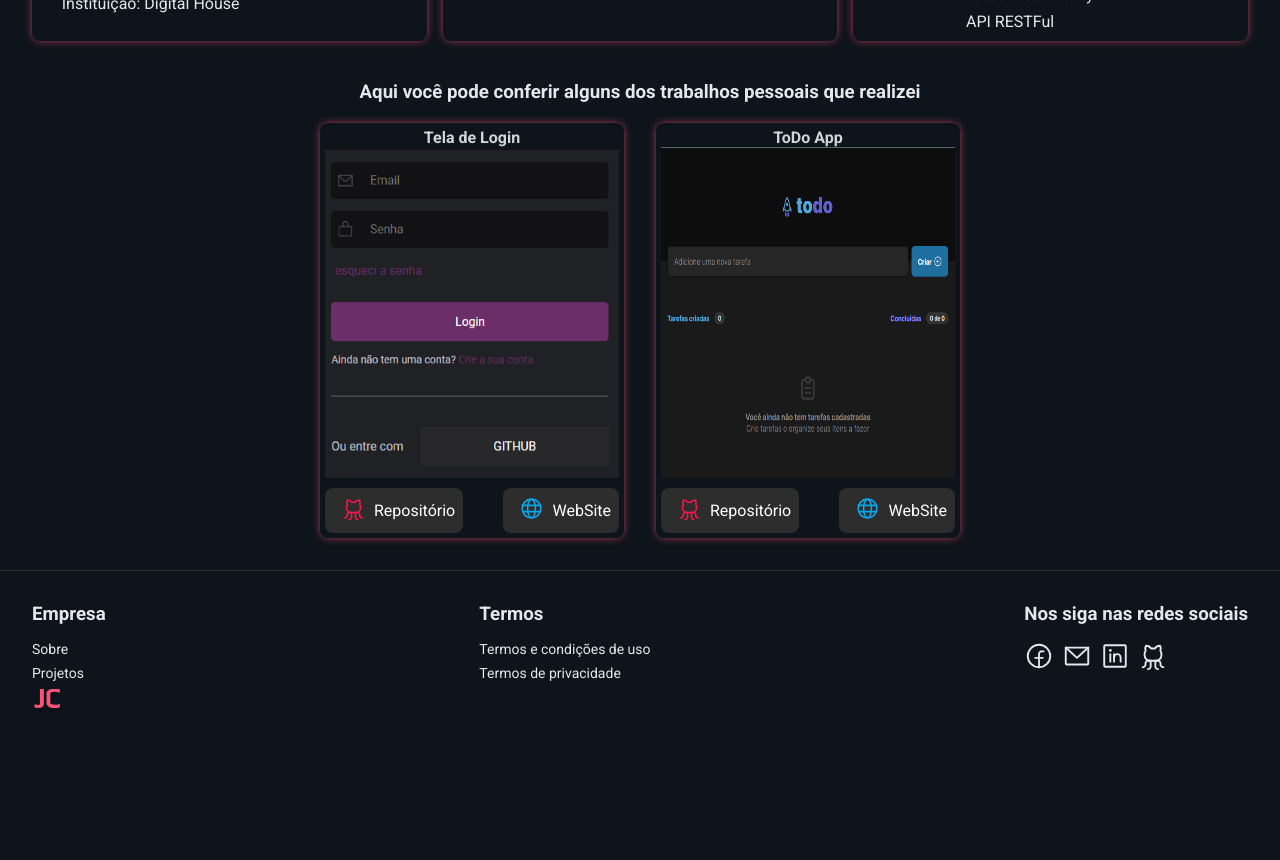
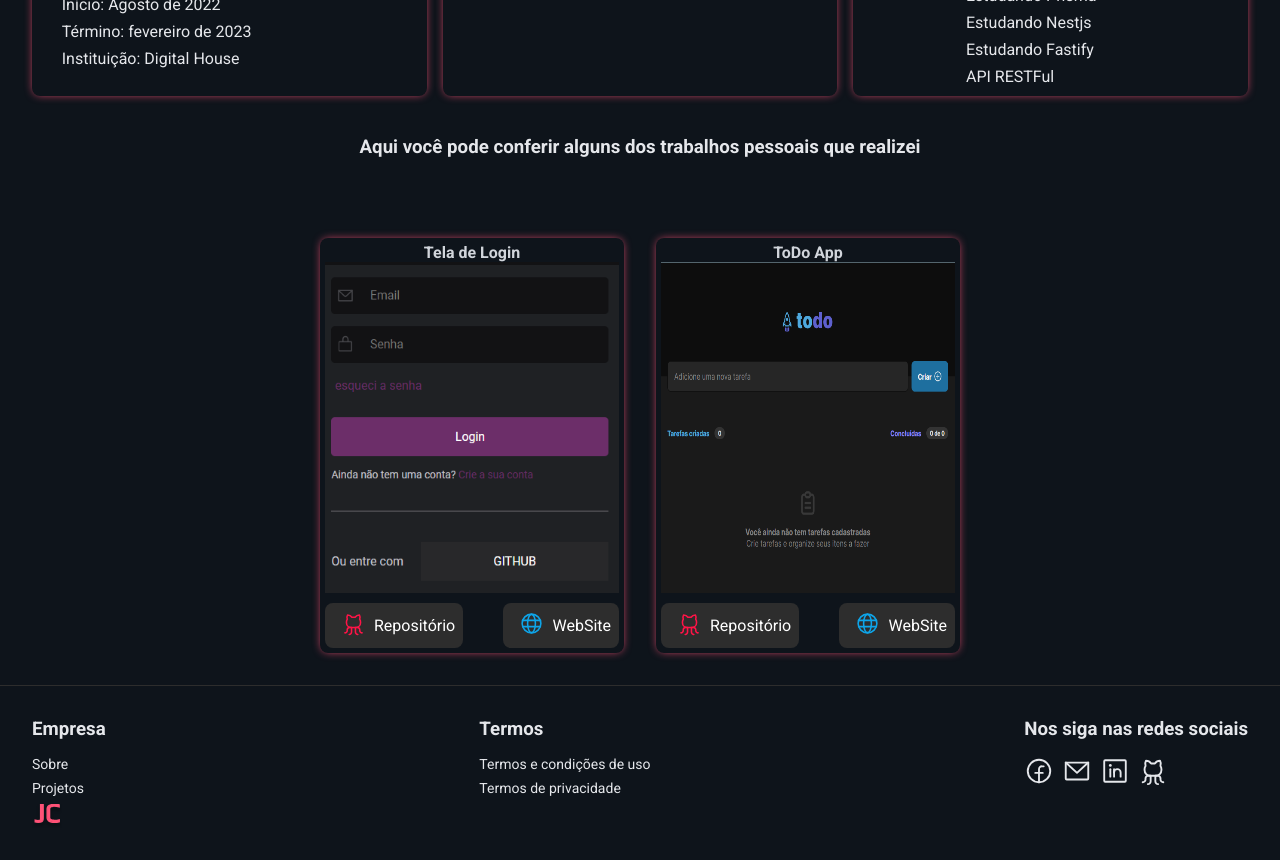
Before and after one commit to Jcmendes7/portfolio, a React (Vite) app: page / in a window 1280 px wide. Shown: the part 920-1780 px from the top of the page. Before the commit the page ends 1665 px from the top, so only its background shows below. Built offline with nearby package versions, Linux system fonts and the light colour scheme.

Commit message:
header fixed

```diff
--- a/src/Screens/Home/index.tsx
+++ b/src/Screens/Home/index.tsx
@@ -13,7 +13,7 @@ export function Home() {
 
 			<TitleContainer>
 				<p>
-					<TitleMyName href=''>OLÁ, MEU NOME É JOSE CARLOS</TitleMyName>
+					<TitleMyName id='sobre' href=''>OLÁ, MEU NOME É JOSE CARLOS</TitleMyName>
 				</p>
 				<div>
 					<Title_h1>Eu desenvolvo webSites e amo o que faço.</Title_h1>
@@ -23,7 +23,7 @@ export function Home() {
 						<img src={imageProfile} alt='' />
 					</ProfileImg>
 
-					<Title_About id='sobre'>
+					<Title_About >
 						Desde que comecei minha jornada como desenvolvedor web em 2022 na
 						faculdade, fiz vários cursos para reforçar meus conhecimentos.
 
@@ -50,10 +50,10 @@ export function Home() {
 				<SkillCard />
 				<SkillLanguage />
 			</SessionContainer>
-			<ViewJobs>
+			<ViewJobs id='projetos'>
 				<h3>Aqui você pode conferir alguns dos trabalhos pessoais que realizei</h3>
 			</ViewJobs>
-			<SessionJobs id='projetos'>
+			<SessionJobs>
 
 				{jobs.map(myjobs => (
 					<MyJobs
--- a/src/Screens/Home/styles.ts
+++ b/src/Screens/Home/styles.ts
@@ -52,6 +52,7 @@ export const SessionJobs = styled.section`
   flex-direction: column;
   margin-top: 1rem;
   gap: 2rem;
+  padding-top: 60px;
 
   @media(min-width: 768px) {
     flex-direction: row;
--- a/src/components/Header/styles.ts
+++ b/src/components/Header/styles.ts
@@ -5,6 +5,11 @@ export const HeaderContainer = styled.header`
   padding: 1.4rem 2rem;
   display: flex;
   justify-content: space-between;
+  position: fixed;
+  width: 100%;
+  top: 0;
+  background: ${props => props.theme['gray-header']};
+
 `;
 
 export const NavLink = styled.nav`
--- a/src/styles/global.ts
+++ b/src/styles/global.ts
@@ -19,6 +19,7 @@ export const GlobalStyle = createGlobalStyle`
   body {
     background: ${props => props.theme['gray-900']};
     color: ${props => props.theme['gray-200']};
+    padding-top: 150px;
   }
 
   body, input, textarea, button {
--- a/src/styles/themes/default.ts
+++ b/src/styles/themes/default.ts
@@ -4,6 +4,7 @@ export const defaultTheme = {
 	'gray-300': '#d1d5db',
 	'gray-500': '#64748b',
 	'gray-850': '#222020',
+	'gray-header': '#101010',
 	'gray-800': '#2d2d2d',
 	'gray-900': '#0e141b',
 
```
